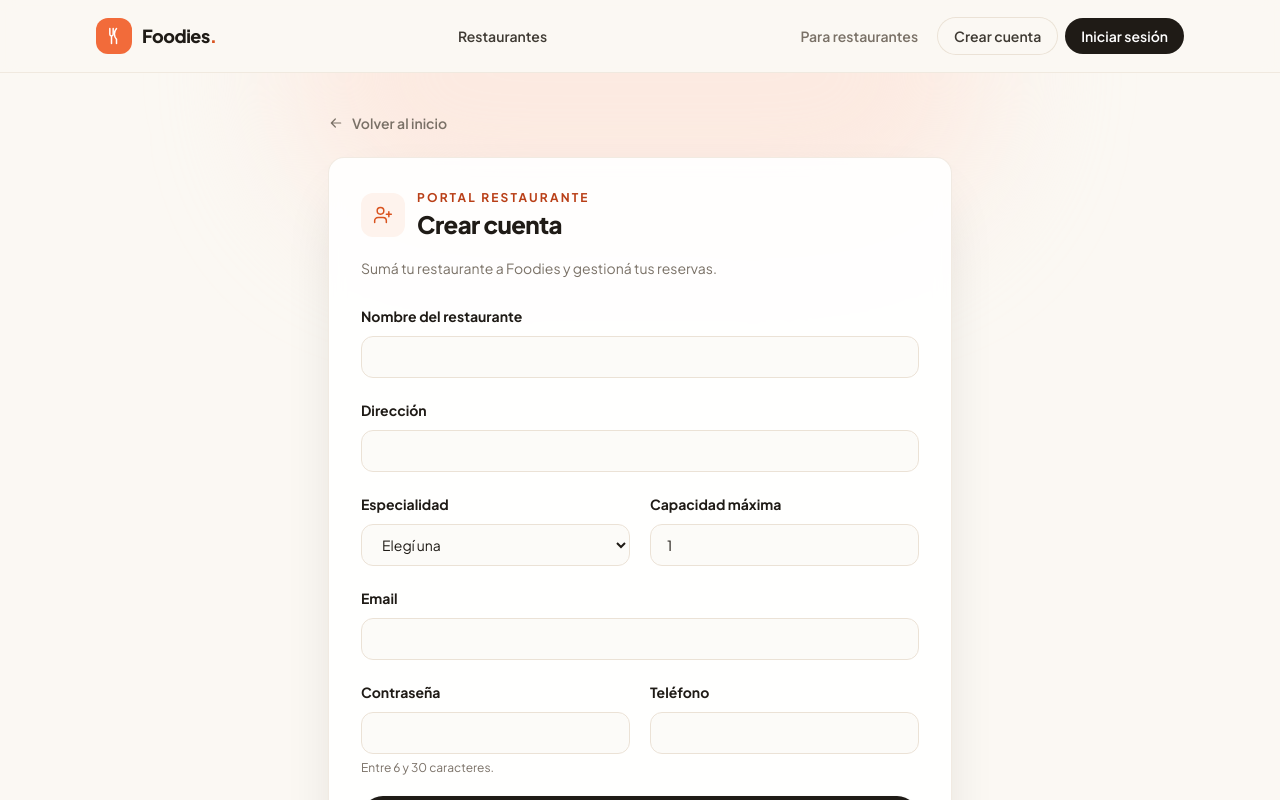
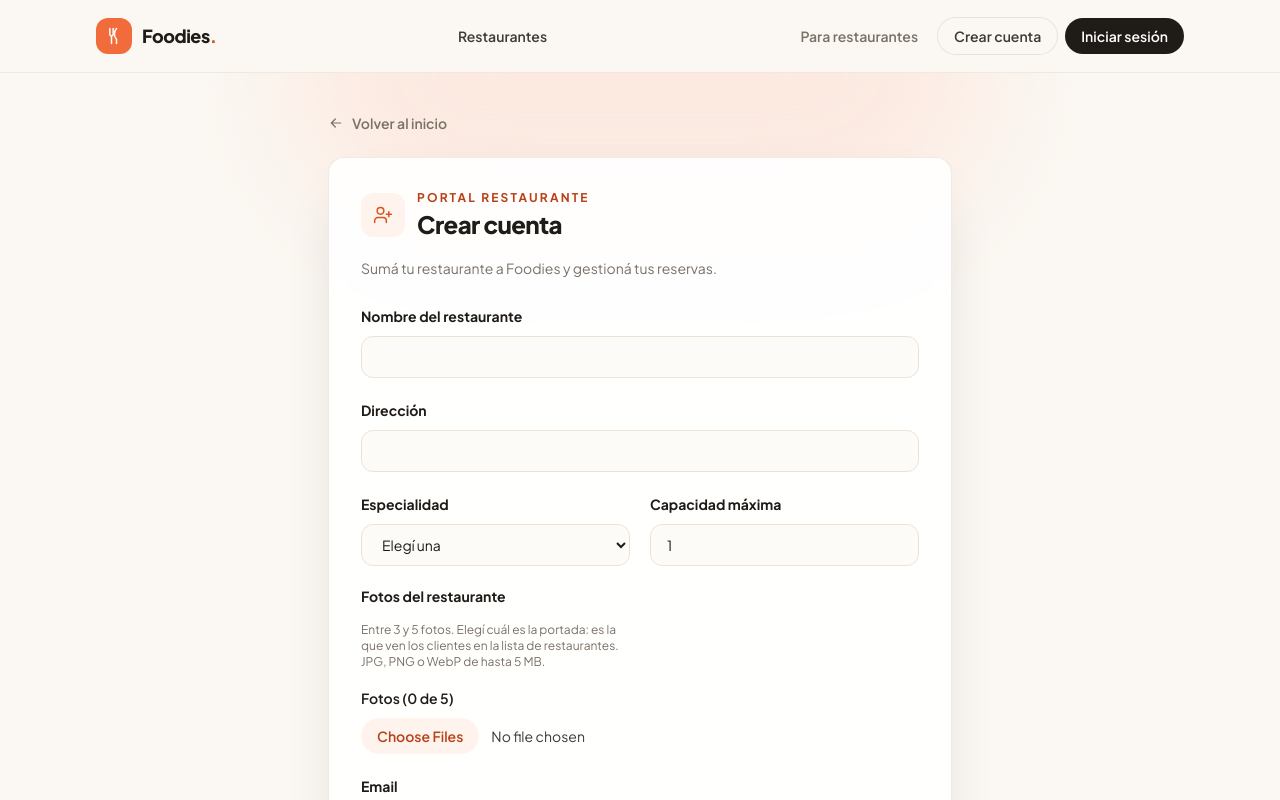
Before and after one commit to Romma711/foodies-front, an Angular app: page /restaurante/register in a window 1280 px wide. Shown: the top 800 px of the page. Built offline with nearby package versions, Linux system fonts and the light colour scheme.

Commit message:
feat(registro): pedir de 3 a 5 fotos y elegir la portada
El registro de restaurantes pide entre 3 y 5 fotos (JPG, PNG o WebP de hasta 5 MB) con vista previa, y deja marcar cuál es la portada. Se envía como multipart: `datos` en JSON, `fotos` y `portada` (índice).

```diff
--- a/src/app/core/auth/auth.service.ts
+++ b/src/app/core/auth/auth.service.ts
@@ -52,8 +52,18 @@ export class AuthService {
   }
 
   /** Creates a `ROLE_PENDIENTE` account; it can sign in only after an admin approves it. */
-  registerRestaurante(request: RegisterRestauranteRequest): Observable<unknown> {
-    return this.http.post(`${this.apiUrl}/auth/register/restaurante`, request);
+  /** Multipart: `datos` en JSON, las `fotos` y en `portada` el índice de la que se muestra en el catálogo. */
+  registerRestaurante(
+    request: RegisterRestauranteRequest,
+    { fotos, portada }: { fotos: readonly File[]; portada: number },
+  ): Observable<unknown> {
+    const body = new FormData();
+    body.append('datos', new Blob([JSON.stringify(request)], { type: 'application/json' }));
+    for (const foto of fotos) {
+      body.append('fotos', foto, foto.name);
+    }
+    body.append('portada', String(portada));
+    return this.http.post(`${this.apiUrl}/auth/register/restaurante`, body);
   }
 
   logout(role: Role): void {
--- /dev/null
+++ b/src/app/core/catalog/fotos.ts
@@ -0,0 +1,40 @@
+/** Reglas de las fotos de un restaurante. El backend valida lo mismo; esto evita viajes inútiles. */
+export const TIPOS_IMAGEN = ['image/jpeg', 'image/png', 'image/webp'] as const;
+export const ACCEPT_IMAGEN = TIPOS_IMAGEN.join(',');
+export const MAX_FOTO_BYTES = 5 * 1024 * 1024;
+export const MIN_FOTOS = 3;
+export const MAX_FOTOS = 5;
+
+/** `FotoDTO`. Exactamente una es la portada: la miniatura del catálogo. */
+export interface Foto {
+  id: number;
+  url: string;
+  portada: boolean;
+}
+
+export function errorDeImagen(archivo: File): string | null {
+  if (!(TIPOS_IMAGEN as readonly string[]).includes(archivo.type)) {
+    return `"${archivo.name}" no es una imagen JPG, PNG o WebP.`;
+  }
+  if (archivo.size > MAX_FOTO_BYTES) {
+    return `"${archivo.name}" pesa más de 5 MB.`;
+  }
+  return null;
+}
+
+/** Fotos del registro: entre 3 y 5. */
+export function errorDeFotosRegistro(fotos: readonly File[]): string | null {
+  if (fotos.length < MIN_FOTOS) {
+    return `Subí al menos ${MIN_FOTOS} fotos del restaurante.`;
+  }
+  if (fotos.length > MAX_FOTOS) {
+    return `Podés subir hasta ${MAX_FOTOS} fotos.`;
+  }
+  for (const archivo of fotos) {
+    const error = errorDeImagen(archivo);
+    if (error) {
+      return error;
+    }
+  }
+  return null;
+}
--- a/src/app/pages/register/register.html
+++ b/src/app/pages/register/register.html
@@ -241,6 +241,12 @@
                 </p>
               }
             </div>
+
+            <app-registro-fotos
+              [(fotos)]="fotos"
+              [(portada)]="portada"
+              [mostrarErrores]="intentoEnviar()"
+            />
           } @else {
             <div>
               <label for="register-first-name" class="text-sm font-bold text-ink-900">
--- a/src/app/pages/register/register.ts
+++ b/src/app/pages/register/register.ts
@@ -16,11 +16,13 @@ import { EspecialidadDeComida, ESPECIALIDADES, RegistrableRole } from '../../cor
 import { AuthService } from '../../core/auth/auth.service';
 import { PORTALS } from '../../core/auth/portals';
 import { ESPECIALIDAD_LABELS } from '../../core/catalog/especialidades';
+import { errorDeFotosRegistro } from '../../core/catalog/fotos';
 import {
   backendMessage,
   CONNECTION_ERROR_MESSAGE,
   isConnectionError,
 } from '../../core/http/api-error';
+import { RegistroFotos } from './registro-fotos/registro-fotos';
 
 interface RegisterFormModel {
   nombre: string;
@@ -35,7 +37,7 @@ interface RegisterFormModel {
 }
 
 @Component({
-  imports: [FormField, RouterLink],
+  imports: [FormField, RegistroFotos, RouterLink],
   selector: 'app-register',
   templateUrl: './register.html',
 })
@@ -53,6 +55,10 @@ export class Register {
   protected readonly errorMessage = signal<string | null>(null);
   /** Restaurant requests need admin approval, so they stay here with a confirmation. */
   protected readonly pendingApproval = signal(false);
+  protected readonly fotos = signal<File[]>([]);
+  protected readonly portada = signal(0);
+  /** Los errores de las fotos aparecen después del primer intento de enviar. */
+  protected readonly intentoEnviar = signal(false);
 
   private readonly model = signal<RegisterFormModel>({
     nombre: '',
@@ -95,6 +101,10 @@ export class Register {
   protected async onSubmit(event: Event): Promise<void> {
     event.preventDefault();
     this.errorMessage.set(null);
+    this.intentoEnviar.set(true);
+    if (this.isRestaurante() && errorDeFotosRegistro(this.fotos())) {
+      return;
+    }
     await submit(this.registerForm, async () => {
       try {
         await firstValueFrom(this.register());
@@ -113,7 +123,8 @@ export class Register {
   private register(): Observable<unknown> {
     const value = this.model();
     if (this.isRestaurante() && value.especialidadDeComida !== '') {
-      return this.auth.registerRestaurante({
+      return this.auth.registerRestaurante(
+        {
         email: value.email,
         password: value.password,
         telefono: value.telefono,
@@ -121,7 +132,9 @@ export class Register {
         direccion: value.direccion,
         especialidadDeComida: value.especialidadDeComida,
         cupoMaximo: value.cupoMaximo,
-      });
+        },
+        { fotos: this.fotos(), portada: this.portada() },
+      );
     }
     return this.auth.registerCliente({
       nombre: value.nombre,
--- /dev/null
+++ b/src/app/pages/register/registro-fotos/registro-fotos.html
@@ -0,0 +1,59 @@
+<fieldset class="space-y-4" aria-describedby="register-photos-hint">
+  <legend class="text-sm font-bold text-ink-900">Fotos del restaurante</legend>
+  <p id="register-photos-hint" class="text-xs text-ink-500">
+    Entre {{ minFotos }} y {{ maxFotos }} fotos. Elegí cuál es la portada: es la que ven los
+    clientes en la lista de restaurantes. JPG, PNG o WebP de hasta 5 MB.
+  </p>
+
+  <div>
+    <label for="register-photos" class="text-sm font-semibold text-ink-900">
+      Fotos ({{ fotos().length }} de {{ maxFotos }})
+    </label>
+    <input
+      id="register-photos"
+      type="file"
+      multiple
+      [accept]="accept"
+      [disabled]="completas()"
+      (change)="agregar($event)"
+      class="mt-2 block w-full text-sm text-ink-700 file:mr-3 file:rounded-full file:border-0 file:bg-brand-50 file:px-4 file:py-2 file:font-semibold file:text-brand-700 disabled:opacity-60"
+    />
+    @if (fotos().length) {
+      <ul class="mt-2 grid gap-2">
+        @for (archivo of fotos(); track $index; let i = $index) {
+          <li class="foto-registro flex items-center gap-3">
+            @if (preview(archivo); as url) {
+              <img [src]="url" alt="" class="size-12 rounded-lg object-cover" />
+            }
+            <span class="text-xs text-ink-700">{{ archivo.name }}</span>
+            <label class="ml-auto flex items-center gap-1.5 text-xs font-semibold text-ink-700">
+              <input
+                type="radio"
+                name="register-portada"
+                class="accent-brand-700"
+                [checked]="portada() === i"
+                [attr.aria-label]="'Usar la foto ' + (i + 1) + ' como portada'"
+                (change)="portada.set(i)"
+              />
+              Portada
+            </label>
+            <button
+              type="button"
+              class="rounded-full px-3 py-1 text-xs font-semibold text-ink-700 ring-1 ring-line hover:bg-cream-100 focus-visible:outline-2 focus-visible:outline-brand-700"
+              [attr.aria-label]="'Quitar ' + archivo.name"
+              (click)="quitar(i)"
+            >
+              Quitar
+            </button>
+          </li>
+        }
+      </ul>
+    }
+  </div>
+
+  @if (mostrarErrores() && error(); as mensaje) {
+    <p id="register-photos-error" class="text-xs font-medium text-red-700" role="alert">
+      {{ mensaje }}
+    </p>
+  }
+</fieldset>
--- /dev/null
+++ b/src/app/pages/register/registro-fotos/registro-fotos.ts
@@ -0,0 +1,63 @@
+import { Component, computed, DestroyRef, inject, input, model } from '@angular/core';
+import {
+  ACCEPT_IMAGEN,
+  errorDeFotosRegistro,
+  MAX_FOTOS,
+  MIN_FOTOS,
+} from '../../../core/catalog/fotos';
+
+/** Elección de las fotos del registro: entre 3 y 5, y cuál de ellas es la portada. */
+@Component({
+  selector: 'app-registro-fotos',
+  templateUrl: './registro-fotos.html',
+})
+export class RegistroFotos {
+  readonly fotos = model<File[]>([]);
+  /** Índice en `fotos` de la portada. */
+  readonly portada = model(0);
+  /** Se muestran los errores recién después del primer intento de enviar. */
+  readonly mostrarErrores = input(false);
+
+  protected readonly accept = ACCEPT_IMAGEN;
+  protected readonly minFotos = MIN_FOTOS;
+  protected readonly maxFotos = MAX_FOTOS;
+  protected readonly error = computed(() => errorDeFotosRegistro(this.fotos()));
+  protected readonly completas = computed(() => this.fotos().length >= MAX_FOTOS);
+
+  private readonly previews = new Map<File, string>();
+
+  constructor() {
+    inject(DestroyRef).onDestroy(() => this.previews.forEach((url) => URL.revokeObjectURL(url)));
+  }
+
+  protected preview(archivo: File): string | null {
+    // jsdom (tests) no implementa createObjectURL.
+    if (typeof URL.createObjectURL !== 'function') {
+      return null;
+    }
+    let url = this.previews.get(archivo);
+    if (!url) {
+      url = URL.createObjectURL(archivo);
+      this.previews.set(archivo, url);
+    }
+    return url;
+  }
+
+  protected agregar(event: Event): void {
+    const input = event.target as HTMLInputElement;
+    const nuevas = [...(input.files ?? [])];
+    input.value = '';
+    this.fotos.update((actuales) => [...actuales, ...nuevas].slice(0, MAX_FOTOS));
+  }
+
+  /** La portada sigue siendo la misma foto; si se quita la portada, pasa a serlo la primera. */
+  protected quitar(indice: number): void {
+    this.fotos.update((actuales) => actuales.filter((_, i) => i !== indice));
+    this.portada.update((actual) => {
+      if (indice === actual) {
+        return 0;
+      }
+      return indice < actual ? actual - 1 : actual;
+    });
+  }
+}
```
Also changed, not shown: 2 other files (tests, documents, lock files or other folders).
